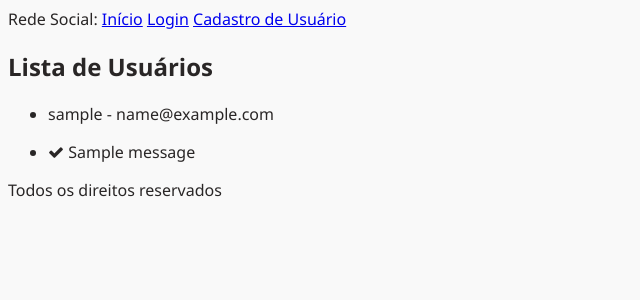
After one commit to Vitoria-Freire/programacao_internet, a Flask app: template flask/aula1/app/templates/listar.html in a window 1280 px wide. The commit adds this page. Shown: the top 300 px of the page, without its empty margins (0-640 px from the left). Run offline with Flask 3, Linux system fonts and the light colour scheme; the template is opened without the code that fills it: values that come from a table or form of the project are taken from there, others are empty; tables that the repository leaves empty hold one stand-in row (values such as "Sample post"); one stand-in notice (Sample message) is shown.

Commit message:
Arquivos bases atulaizados para trabalhar com o banco de dados

```diff
--- a/flask/aula1/app/routes.py
+++ b/flask/aula1/app/routes.py
@@ -40,11 +40,12 @@
 #     return render_template('login.html', title='Cadastro', form=formulario)
 
 from app import app
-from flask import render_template
+from flask import render_template, flash
 from app.forms.login_form import LoginForm
 from app.forms.usuario_form import UsuarioForm
-from app.controllers.authenticationController import AuthenticationController
+from app.controllers.authenticationController import AutheticationController
 from app.controllers.usuarioController import UsuarioController
+from app.forms.usuario_form import UsuarioForm
 
 
 @app.route("/")
@@ -101,3 +102,16 @@ def atualizar(id):
 def remover(id):
     UsuarioController.remover_usuario(id)
     return render_template("index.html")
+
+@app.route('/cadastrar', methods= ['GET', 'POST'])
+def cadastrar():
+    formulario = UsuarioForm()
+    if formulario.validate_on_submit():
+        sucesso = UsuarioController.salvar(formulario)
+        if sucesso:
+            flash('Usúario cadastrado com sucesso!', category='success')
+            return render_template('index.html')
+        else:
+            flash('Erro ao cadastrar o novo usúario.', category='error')
+            return render_template('cadastro.html', form =  formulario)
+    return render_template('cadastro.html', form = formulario)
--- a/flask/aula1/app/templates/base.html
+++ b/flask/aula1/app/templates/base.html
@@ -4,22 +4,38 @@
     <meta charset="UTF-8">
     <meta name="viewport" content="width=device-width, initial-scale=1.0">
     <link rel="stylesheet" href="{{ url_for('static',filename='css/style.css') }}">
+    <link rel="stylesheet" href="https://cdnjs.cloudflare.com/ajax/libs/font-awesome/4.7.0/css/font-awesome.min.css">
     <title>{% block titulo %} {% endblock %} </title>
 
 </head>
 <body>
-    <header>Meu site</header>
-    {% with messages = get_flashed_messages() %}
-    {% if messages %}
+    <header>
+        <div>
+            Rede Social:
+            <a href="/">Início</a>
+            <a href="{{ url_for('login') }}">Login</a>
+            <a href="{{ url_for('cadastrar') }}">Cadastro de Usuário</a>
+            </div>
+    </header>
+
+    {% block conteudo %}
+    {% endblock %}
+
+    {% with messages = get_flashed_messages(with_categories=True) %}
+        {% if messages %}
         <ul>
-            {% for message in messages %}
-                <li> {{ message }} </li>
+            {% for category, message in messages %}
+                {% if category == 'error' %}
+                    <li><i class="fa fa-exclamation-triangle"></i> {{ message }}</li>
+                {% elif category == 'success' %}
+                    <li><i class="fa fa-check"></i> {{ message }}</li>
+                {% else %}
+                    <li>{{ message }}</li>
+                {% endif %}
             {% endfor %}
         </ul>
-    {% endif %}
-    {% endwith %}
-    {% block conteudo %}
-    {% endblock %}
+            {% endif %}
+        {% endwith %}
 
     <footer>Todos os direitos reservados</footer>
 </body>
--- /dev/null
+++ b/flask/aula1/app/templates/listar.html
@@ -0,0 +1,12 @@
+{% extends "base.html" %}
+
+{% block conteudo %}
+    <h2>Lista de Usuários</h2>
+    <ul>
+        {% for usuario in usuarios %}
+        <li>{{ usuario.username }} - {{ usuario.email }}</li>
+        {% else %}
+        <li>Nenhum usuário cadastrado.</li>
+        {% endfor %}
+    </ul>
+{% endblock %}
```
